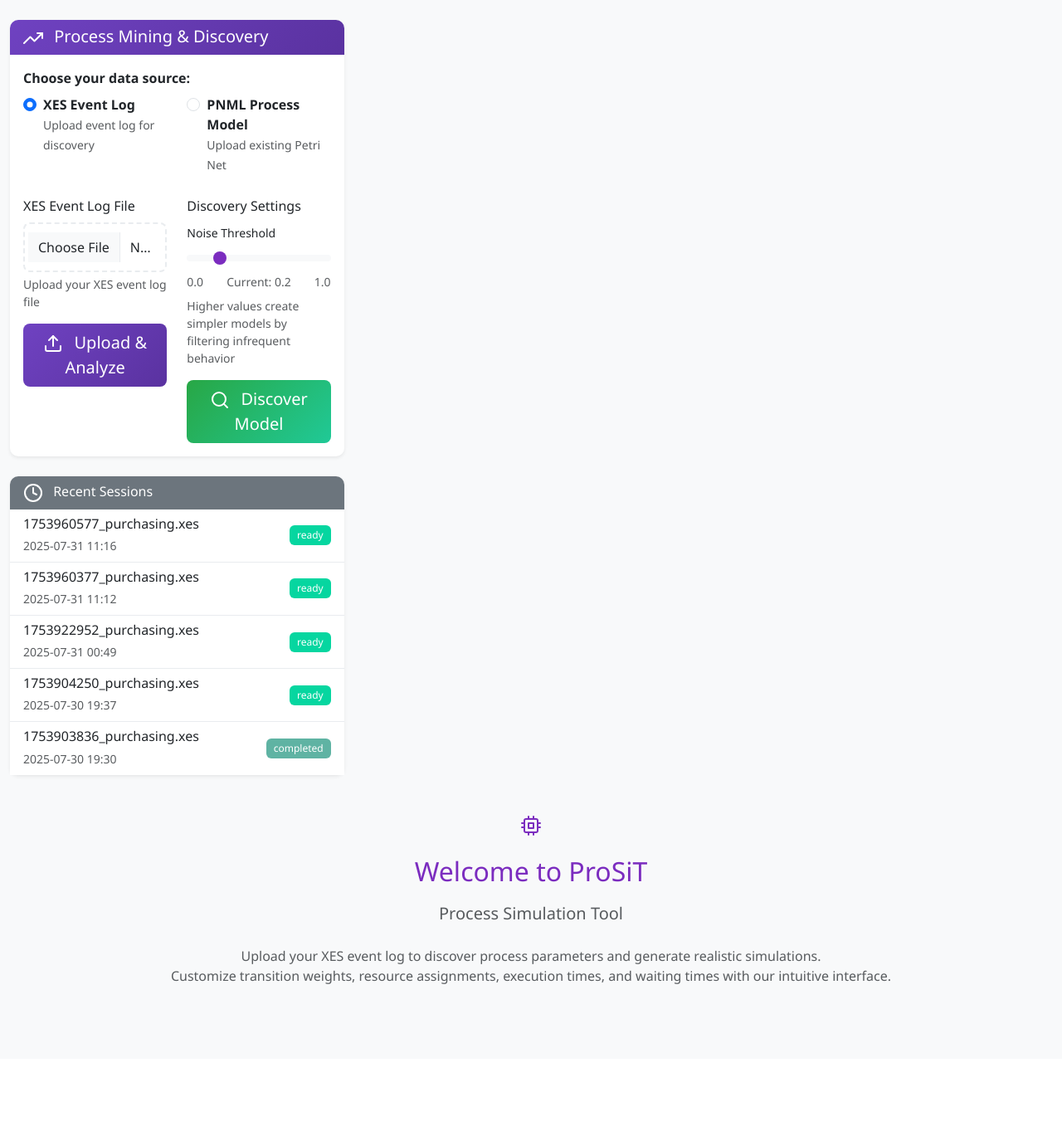
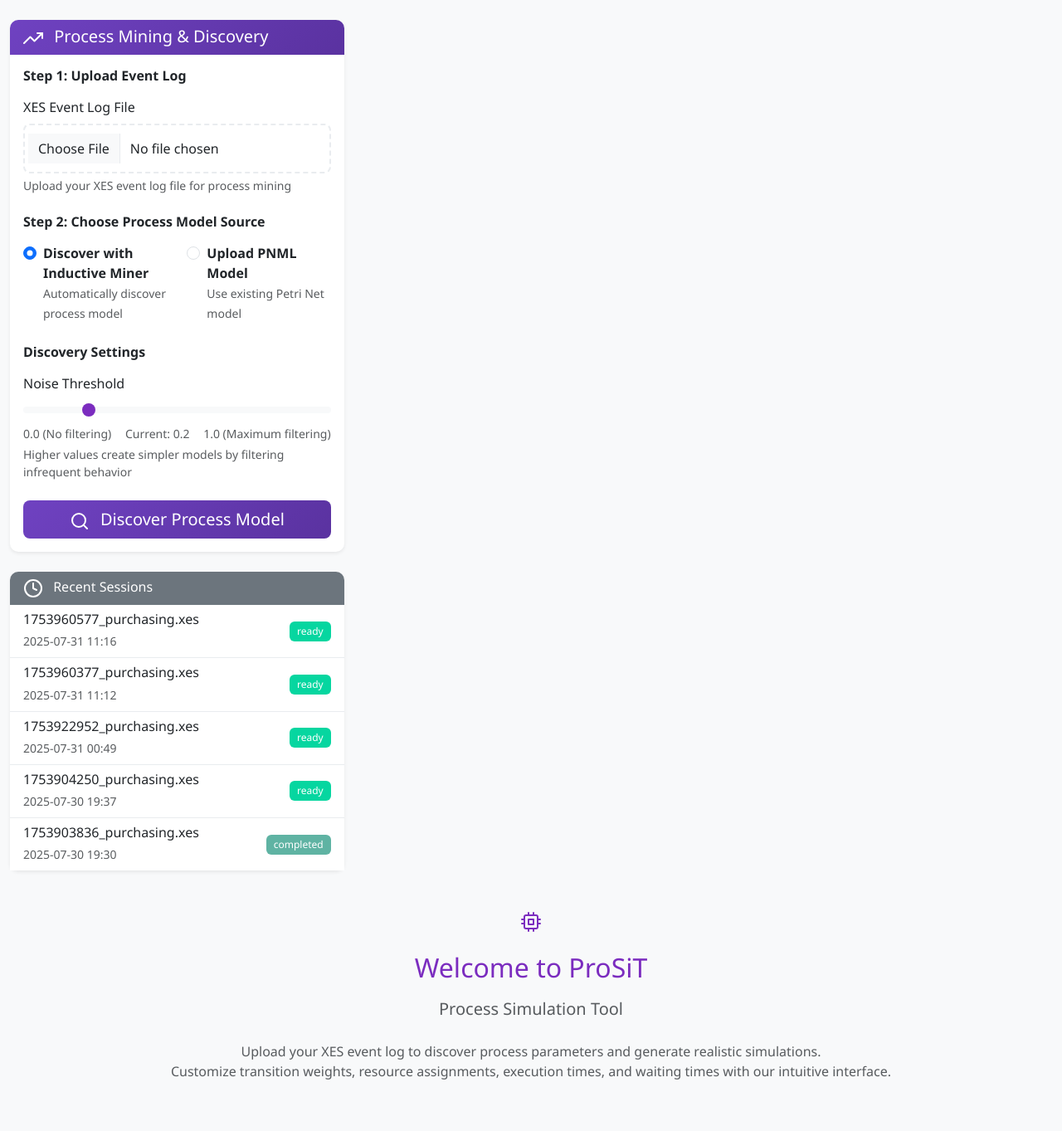
Before and after one commit to franvinci/prosit-tool, a Flask app: page / in a window 1280 px wide. Shown: the part 62-1425 px from the top of the page at 83% size. Before the commit the page ends 1248 px from the top, so only its background shows below. Run offline with Flask 3, Linux system fonts and the light colour scheme; data comes from the database, SQL or seed files in the repository.

Commit message:
Unify process discovery, allowing users to upload logs and models
Implement a new process discovery API endpoint and update the UI to support event log and PNML model uploads.

Replit-Commit-Author: Agent
Replit-Commit-Session-Id: 5c21217f-2e44-46ce-af46-af5390649bd6
Replit-Commit-Checkpoint-Type: full_checkpoint
Replit-Commit-Screenshot-Url: https://storage.googleapis.com/screenshot-production-us-central1/3cbafce9-f173-475d-9cd0-66fdaae7ea1e/5c21217f-2e44-46ce-af46-af5390649bd6/FTJXflK

```diff
--- a/routes.py
+++ b/routes.py
@@ -273,6 +273,81 @@ def upload_pnml():
         logger.error(f"PNML upload error: {str(e)}")
         return jsonify({'error': f'PNML upload failed: {str(e)}'}), 500
 
+
+@app.route('/api/process-discovery', methods=['POST'])
+def process_discovery():
+    """Handle unified process discovery: upload event log + model source selection"""
+    try:
+        # Check required files
+        if 'event_log' not in request.files:
+            return jsonify({'error': 'No event log file provided'}), 400
+
+        event_log_file = request.files['event_log']
+        model_source = request.form.get('model_source', 'discover')
+
+        if event_log_file.filename == '':
+            return jsonify({'error': 'No event log file selected'}), 400
+
+        if not (event_log_file.filename and event_log_file.filename.lower().endswith('.xes')):
+            return jsonify({'error': 'Please upload a XES event log file'}), 400
+
+        # Create session
+        noise_threshold = float(request.form.get('noise_threshold', 0.2)) if model_source == 'discover' else 0.0
+        session = SimulationSession(
+            filename=event_log_file.filename,
+            noise_threshold=noise_threshold,
+            status='uploaded'
+        )
+        db.session.add(session)
+        db.session.commit()
+
+        # Save event log file
+        event_log_filename = secure_filename(f"{session.id}_{event_log_file.filename}")
+        event_log_filepath = os.path.join(app.config['UPLOAD_FOLDER'], event_log_filename)
+        event_log_file.save(event_log_filepath)
+
+        integration = ProSiTIntegration()
+
+        if model_source == 'discover':
+            # Use inductive miner to discover process model from event log
+            parameters = integration.discover_process_model(event_log_filepath, noise_threshold)
+        else:
+            # Use uploaded PNML file for process model
+            if 'pnml_file' not in request.files:
+                return jsonify({'error': 'No PNML file provided for upload option'}), 400
+
+            pnml_file = request.files['pnml_file']
+            if pnml_file.filename == '':
+                return jsonify({'error': 'No PNML file selected'}), 400
+
+            if not (pnml_file.filename and pnml_file.filename.lower().endswith('.pnml')):
+                return jsonify({'error': 'Please upload a PNML file'}), 400
+
+            # Save PNML file
+            pnml_filename = secure_filename(f"{session.id}_{pnml_file.filename}")
+            pnml_filepath = os.path.join(app.config['UPLOAD_FOLDER'], pnml_filename)
+            pnml_file.save(pnml_filepath)
+
+            # Extract parameters using PNML model and event log
+            parameters = integration.extract_parameters_from_pnml_and_log(pnml_filepath, event_log_filepath)
+
+        # Update session
+        session.parameters = parameters
+        session.status = 'ready'
+        db.session.commit()
+
+        return jsonify({
+            'success': True,
+            'session_id': session.id,
+            'parameters': parameters,
+            'process_model': parameters.get('process_model', {}),
+            'message': f'Process discovery completed successfully using {model_source} method'
+        })
+
+    except Exception as e:
+        logger.error(f"Process discovery error: {str(e)}")
+        return jsonify({'error': str(e)}), 500
+
 @app.route('/api/discover-model', methods=['POST'])
 def discover_model():
     """Discover process model using inductive miner"""
--- a/templates/index.html
+++ b/templates/index.html
@@ -13,100 +13,75 @@
                 </h5>
             </div>
             <div class="card-body">
-                <!-- Data Source Selection -->
+                <form id="processDiscoveryForm" enctype="multipart/form-data">
+                    <!-- Step 1: Upload Event Log -->
                     <div class="mb-4">
-                    <label class="form-label fw-bold">Choose your data source:</label>
+                        <h6 class="fw-bold text-purple mb-3">Step 1: Upload Event Log</h6>
+                        <div class="mb-3">
+                            <label for="eventLogFile" class="form-label">XES Event Log File</label>
+                            <input type="file" class="form-control" id="eventLogFile" name="event_log" accept=".xes" required>
+                            <div class="form-text">Upload your XES event log file for process mining</div>
+                        </div>
+                    </div>
+
+                    <!-- Step 2: Choose Process Model Source -->
+                    <div class="mb-4">
+                        <h6 class="fw-bold text-purple mb-3">Step 2: Choose Process Model Source</h6>
                         <div class="row">
                             <div class="col-md-6">
                                 <div class="form-check">
-                                <input class="form-check-input" type="radio" name="dataSource" id="xesSource" value="xes" checked onchange="toggleDataSource()">
-                                <label class="form-check-label" for="xesSource">
-                                    <strong>XES Event Log</strong><br>
-                                    <small class="text-muted">Upload event log for discovery</small>
+                                    <input class="form-check-input" type="radio" name="modelSource" id="inductiveMinerOption" value="discover" checked onchange="toggleModelSource()">
+                                    <label class="form-check-label" for="inductiveMinerOption">
+                                        <strong>Discover with Inductive Miner</strong><br>
+                                        <small class="text-muted">Automatically discover process model</small>
                                     </label>
                                 </div>
                             </div>
                             <div class="col-md-6">
                                 <div class="form-check">
-                                <input class="form-check-input" type="radio" name="dataSource" id="pnmlSource" value="pnml" onchange="toggleDataSource()">
-                                <label class="form-check-label" for="pnmlSource">
-                                    <strong>PNML Process Model</strong><br>
-                                    <small class="text-muted">Upload existing Petri Net</small>
+                                    <input class="form-check-input" type="radio" name="modelSource" id="pnmlUploadOption" value="upload" onchange="toggleModelSource()">
+                                    <label class="form-check-label" for="pnmlUploadOption">
+                                        <strong>Upload PNML Model</strong><br>
+                                        <small class="text-muted">Use existing Petri Net model</small>
                                     </label>
                                 </div>
                             </div>
                         </div>
                     </div>
 
-                <!-- XES Upload & Discovery Section -->
-                <div id="xesSection">
-                    <div class="row">
-                        <div class="col-md-6">
-                            <form id="uploadForm" enctype="multipart/form-data">
+                    <!-- Inductive Miner Settings -->
+                    <div id="inductiveMinerSettings" class="mb-4">
+                        <h6 class="fw-bold text-purple mb-3">Discovery Settings</h6>
                         <div class="mb-3">
-                                    <label for="xesFile" class="form-label">XES Event Log File</label>
-                                    <input type="file" class="form-control" id="xesFile" name="file" accept=".xes" required>
-                                    <div class="form-text">Upload your XES event log file</div>
-                                </div>
-                                <div class="d-grid">
-                                    <button type="submit" class="btn btn-lg" style="background: linear-gradient(135deg, #6f42c1 0%, #5a32a0 100%); border: none; color: white; transition: all 0.3s ease;" onmouseover="this.style.transform='translateY(-2px)'; this.style.boxShadow='0 4px 15px rgba(111, 66, 193, 0.4)'" onmouseout="this.style.transform='translateY(0)'; this.style.boxShadow='none'">
-                                        <i data-feather="upload" class="me-2"></i>
-                                        Upload & Analyze
-                                    </button>
-                                </div>
-                            </form>
-                        </div>
-                        <div class="col-md-6">
-                            <form id="discoveryForm">
-                                <div class="mb-3">
-                                    <label for="noiseThresholdMain" class="form-label">Discovery Settings</label>
-                                    <div class="mb-2">
-                                        <label class="form-label small">Noise Threshold</label>
-                                        <input type="range" class="form-range" id="noiseThresholdMain" name="noiseThreshold" min="0" max="1" step="0.1" value="0.2" oninput="updateNoiseValueMain(this.value)">
+                            <label for="noiseThreshold" class="form-label">Noise Threshold</label>
+                            <input type="range" class="form-range" id="noiseThreshold" name="noise_threshold" min="0" max="1" step="0.1" value="0.2" oninput="updateNoiseThreshold(this.value)">
                             <div class="d-flex justify-content-between">
-                                            <small class="text-muted">0.0</small>
-                                            <small class="text-muted">Current: <span id="noiseValueMain">0.2</span></small>
-                                            <small class="text-muted">1.0</small>
-                                        </div>
+                                <small class="text-muted">0.0 (No filtering)</small>
+                                <small class="text-muted">Current: <span id="noiseThresholdValue">0.2</span></small>
+                                <small class="text-muted">1.0 (Maximum filtering)</small>
                             </div>
                             <div class="form-text">Higher values create simpler models by filtering infrequent behavior</div>
-                                </div>
-                                <div class="d-grid">
-                                    <button type="submit" class="btn btn-lg" style="background: linear-gradient(135deg, #28a745 0%, #20c997 100%); border: none; color: white; transition: all 0.3s ease;" onmouseover="this.style.transform='translateY(-2px)'; this.style.boxShadow='0 4px 15px rgba(40, 167, 69, 0.4)'" onmouseout="this.style.transform='translateY(0)'; this.style.boxShadow='none'">
-                                        <i data-feather="search" class="me-2"></i>
-                                        Discover Model
-                                    </button>
-                                </div>
-                            </form>
-                        </div>
                         </div>
                     </div>
 
                     <!-- PNML Upload Section -->
-                <div id="pnmlSection" style="display: none;">
-                    <form id="pnmlUploadForm" enctype="multipart/form-data">
-                        <div class="row">
-                            <div class="col-md-8">
+                    <div id="pnmlUploadSettings" class="mb-4" style="display: none;">
+                        <h6 class="fw-bold text-purple mb-3">Process Model File</h6>
                         <div class="mb-3">
-                                    <label for="pnmlFile" class="form-label">PNML Process Model File</label>
-                                    <input type="file" class="form-control" id="pnmlFile" name="pnmlFile" accept=".pnml" required>
-                                    <div class="form-text">Upload a Petri Net Markup Language (PNML) file containing your process model</div>
+                            <label for="pnmlFile" class="form-label">PNML File</label>
+                            <input type="file" class="form-control" id="pnmlFile" name="pnml_file" accept=".pnml">
+                            <div class="form-text">Upload your Petri Net Markup Language (PNML) file</div>
                         </div>
                     </div>
-                            <div class="col-md-4">
-                                <div class="mb-3">
-                                    <label class="form-label">&nbsp;</label>
+
+                    <!-- Submit Button -->
                     <div class="d-grid">
                         <button type="submit" class="btn btn-lg" style="background: linear-gradient(135deg, #6f42c1 0%, #5a32a0 100%); border: none; color: white; transition: all 0.3s ease;" onmouseover="this.style.transform='translateY(-2px)'; this.style.boxShadow='0 4px 15px rgba(111, 66, 193, 0.4)'" onmouseout="this.style.transform='translateY(0)'; this.style.boxShadow='none'">
-                                            <i data-feather="upload" class="me-2"></i>
-                                            Upload Model
+                            <i data-feather="search" class="me-2"></i>
+                            <span id="submitButtonText">Discover Process Model</span>
                         </button>
                     </div>
-                                </div>
-                            </div>
-                        </div>
                 </form>
-                </div>
             </div>
         </div>
 
@@ -423,55 +398,69 @@ document.addEventListener('DOMContentLoaded', function() {
 
 function setupFormHandlers() {
     // Upload form
-    const uploadForm = document.getElementById('uploadForm');
-    if (uploadForm) {
-        uploadForm.addEventListener('submit', handleUpload);
+    const processDiscoveryForm = document.getElementById('processDiscoveryForm');
+    if (processDiscoveryForm) {
+        processDiscoveryForm.addEventListener('submit', handleProcessDiscovery);
     }
 
     // Simulation form
     document.getElementById('simulationForm').addEventListener('submit', handleSimulation);
 }
 
-async function handleUpload(e) {
+async function handleProcessDiscovery(e) {
     e.preventDefault();
 
-    const formData = new FormData(e.target);
+    const formData = new FormData();
+    const eventLogFile = document.getElementById('eventLogFile');
+    const modelSource = document.querySelector('input[name="modelSource"]:checked').value;
 
-    showLoading('Uploading file...', 'Discovering process model and parameters');
+    if (eventLogFile.files.length === 0) {
+        alert('Please select an event log file to upload.');
+        return;
+    }
+
+    formData.append('event_log', eventLogFile.files[0]);
+    formData.append('model_source', modelSource);
+
+    if (modelSource === 'discover') {
+        const noiseThreshold = document.getElementById('noiseThreshold').value;
+        formData.append('noise_threshold', noiseThreshold);
+    } else {
+        const pnmlFile = document.getElementById('pnmlFile');
+        if (pnmlFile.files.length === 0) {
+            alert('Please select a PNML file to upload.');
+            return;
+        }
+        formData.append('pnml_file', pnmlFile.files[0]);
+    }
+
+    showLoading('Processing...', 'Uploading files and discovering process model');
 
     try {
-        // Upload file
-        const uploadResponse = await fetch('/api/upload', {
+        const response = await fetch('/api/process-discovery', {
             method: 'POST',
             body: formData
         });
 
-        const uploadResult = await uploadResponse.json();
+        const result = await response.json();
 
-        if (!uploadResult.success) {
-            throw new Error(uploadResult.error);
-        }
-
-        showAlert('File uploaded successfully', 'success');
-
-        // Discover parameters
-        updateLoadingMessage('Discovering parameters...', 'Analyzing process structure and extracting simulation parameters');
-
-        const discoverResponse = await fetch(`/api/discover/${uploadResult.session_id}`, {
-            method: 'POST'
-        });
-
-        const discoverResult = await discoverResponse.json();
-
-        if (!discoverResult.success) {
-            throw new Error(discoverResult.error);
+        if (!result.success) {
+            throw new Error(result.error);
         }
 
         hideLoading();
-        showAlert('Parameters discovered successfully', 'success');
+        showAlert('Process discovery completed successfully', 'success');
 
-        // Load the session
-        loadSessionData(uploadResult.session_id, discoverResult.parameters, discoverResult.process_model);
+        // Clear the form
+        eventLogFile.value = '';
+        if (document.getElementById('pnmlFile').files.length > 0) {
+            document.getElementById('pnmlFile').value = '';
+        }
+
+        // Load the session data if available
+        if (result.session_id) {
+            loadSessionData(result.session_id, result.parameters, result.process_model);
+        }
 
     } catch (error) {
         hideLoading();
@@ -1460,18 +1449,25 @@ function updateNoiseValueMain(value) {
     document.getElementById('noiseValueMain').textContent = value;
 }
 
-function toggleDataSource() {
-    const xesSource = document.getElementById('xesSource').checked;
-    const xesSection = document.getElementById('xesSection');
-    const pnmlSection = document.getElementById('pnmlSection');
+function toggleModelSource() {
+    const inductiveOption = document.getElementById('inductiveMinerOption').checked;
+    const inductiveSettings = document.getElementById('inductiveMinerSettings');
+    const pnmlSettings = document.getElementById('pnmlUploadSettings');
+    const submitButtonText = document.getElementById('submitButtonText');
 
-    if (xesSource) {
-        xesSection.style.display = 'block';
-        pnmlSection.style.display = 'none';
+    if (inductiveOption) {
+        inductiveSettings.style.display = 'block';
+        pnmlSettings.style.display = 'none';
+        submitButtonText.textContent = 'Discover Process Model';
     } else {
-        xesSection.style.display = 'none';
-        pnmlSection.style.display = 'block';
+        inductiveSettings.style.display = 'none';
+        pnmlSettings.style.display = 'block';
+        submitButtonText.textContent = 'Upload & Process Model';
     }
+}
+
+function updateNoiseThreshold(value) {
+    document.getElementById('noiseThresholdValue').textContent = value;
 }
 
 </script>
```
Also changed, not shown: prosit_integration.py (+23 -0 lines). Lines whose indentation alone changed are shown as unchanged.
